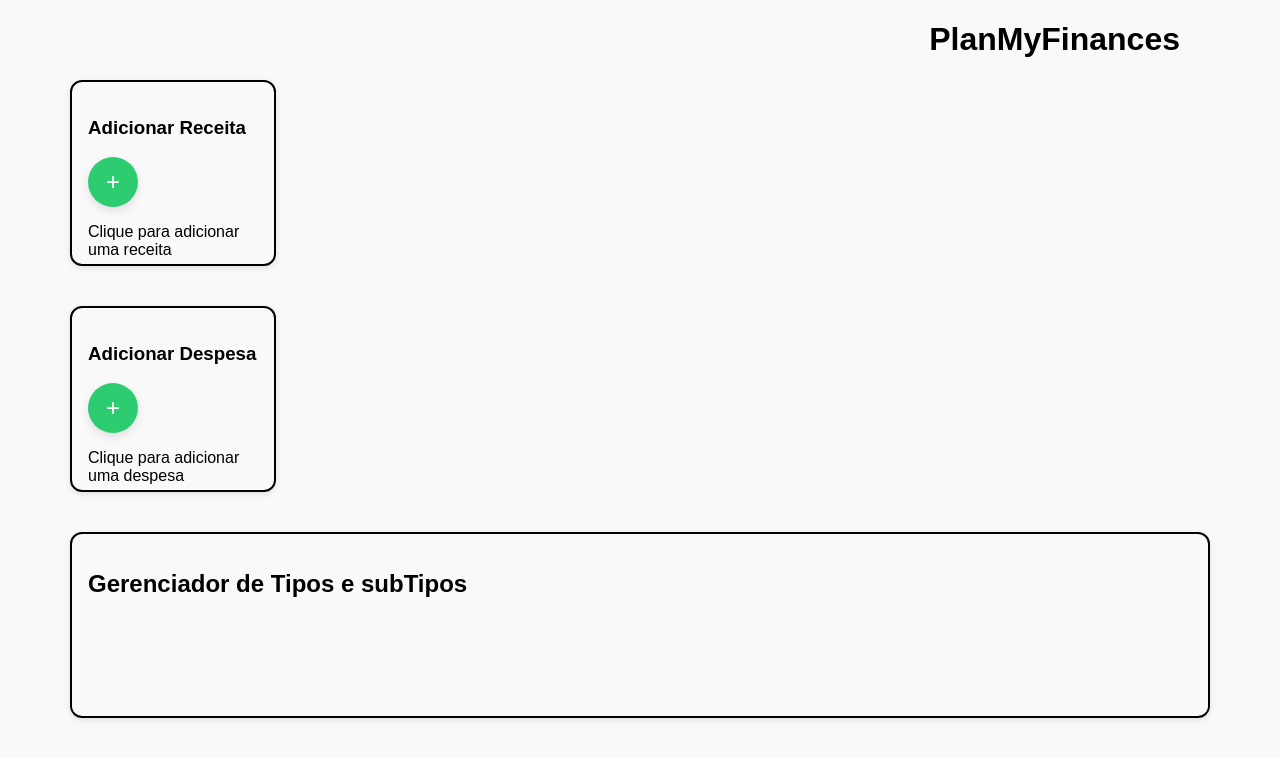
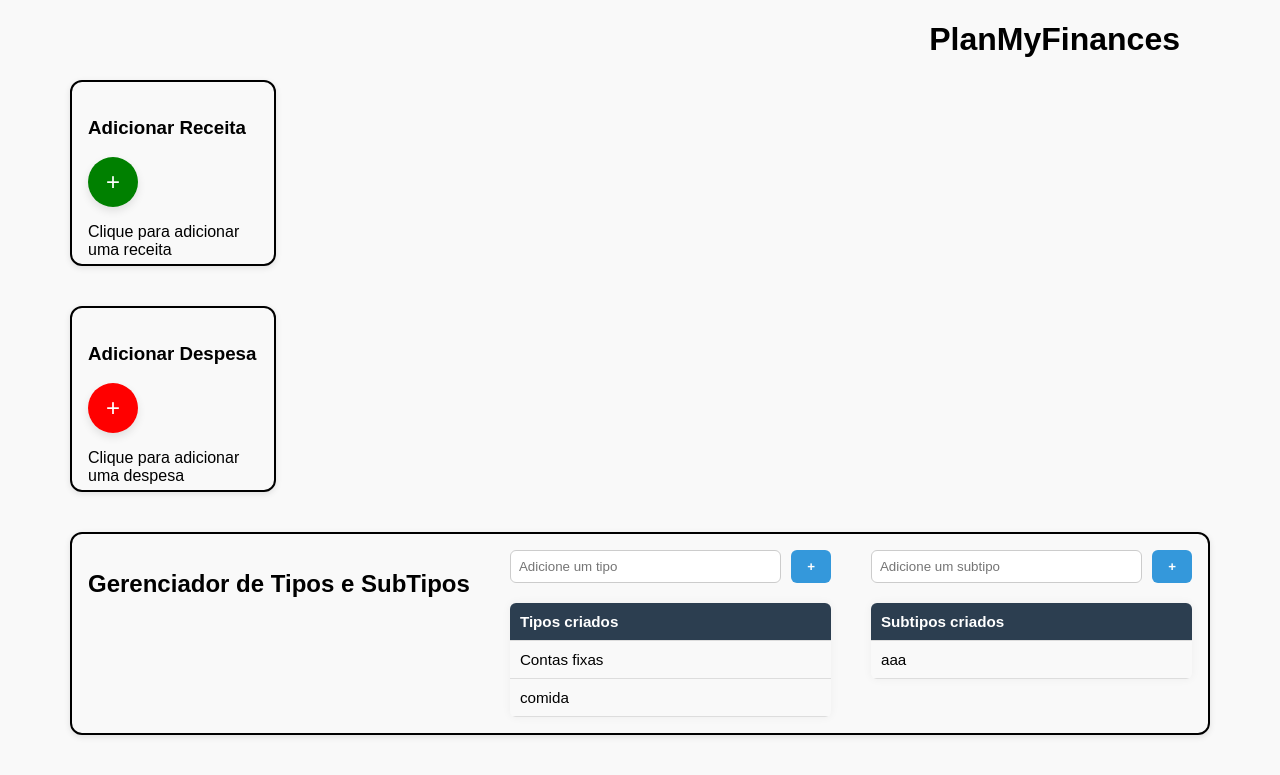
Before and after one commit to hrzanni/PlanMyFinances, a Flask app: page / in a window 1280 px wide. Shown: the part 54-829 px from the top of the page. Before the commit the page ends 776 px from the top, so only its background shows below. Run offline with Flask 3, Linux system fonts and the light colour scheme.

Commit message:
gerenciador de tipos e subtipos concluido

```diff
--- a/app.py
+++ b/app.py
@@ -1,13 +1,36 @@
 from flask import Flask, render_template, request, redirect
 import json
+import csv
 from datetime import datetime
 import os
 
 app = Flask(__name__)
 
+
 @app.route('/')
 def home():
-    return render_template('home.html')
+
+    tipos_disponiveis =[]
+    try:
+        with open('data/tipos.csv', 'r', encoding='utf-8') as csvfile:
+            reader = csv.reader(csvfile)
+            for row in reader:
+                if row:  # evita linhas vazias
+                    tipos_disponiveis.append(row[0])
+    except FileNotFoundError:
+        pass
+
+    subtipos_disponiveis =[]
+    try:
+        with open('data/subtipos.csv', 'r', encoding='utf-8') as csvfile:
+            reader = csv.reader(csvfile)
+            for row in reader:
+                if row:  # evita linhas vazias
+                    subtipos_disponiveis.append(row[0])
+    except FileNotFoundError:
+        pass  # caso o arquivo ainda não exista
+
+    return render_template('home.html', tipos_disponiveis=tipos_disponiveis, subtipos_disponiveis=subtipos_disponiveis)
 
 @app.route('/add-revenue', methods=['POST'])
 def add_revenue():
@@ -57,6 +80,30 @@ def add_expense():
 
     return redirect('/')
 
+@app.route('/add-type', methods=['POST'])
+def add_type():
+    novo_tipo = request.form['tipos']
+
+    with open('data/tipos.csv', 'a', newline='', encoding='utf-8') as csvfile:
+        writer = csv.writer(csvfile)
+        writer.writerow([novo_tipo])
+
+    return redirect('/')
+
+@app.route('/remove-type')
+def remove_type():
+
+    return
+
+@app.route('/add-subtype', methods=['POST'])
+def add_subtype():
+    novo_subtipo = request.form['subtipos']
+
+    with open('data/subtipos.csv', 'a', newline='', encoding='utf-8') as csvfile:
+        writer = csv.writer(csvfile)
+        writer.writerow([novo_subtipo])
+
+    return redirect('/')
 
 if __name__ == '__main__':
     app.run(debug=True, port=5000)
--- /dev/null
+++ b/data/subtipos.csv
@@ -0,0 +1 @@
+aaa
--- /dev/null
+++ b/data/tipos.csv
@@ -0,0 +1,2 @@
+Contas fixas
+comida
--- a/static/styles.css
+++ b/static/styles.css
@@ -70,8 +70,8 @@ body {
   box-shadow: 0 2px 6px rgba(0, 0, 0, 0.1);
 }
 
-.add-button {
-  background-color: #2ecc71; /* verde suave */
+.add-button-green {
+  background-color: green;
   color: white;
   font-size: 24px;
   border: none;
@@ -83,8 +83,25 @@ body {
   box-shadow: 0 4px 8px rgba(0, 0, 0, 0.1);
 }
 
-.add-button:hover {
-  background-color: #27ae60; /* verde mais escuro no hover */
+.add-button-green:hover {
+  background-color: rgb(87, 255, 87);
+}
+
+.add-button-red {
+  background-color: red;
+  color: white;
+  font-size: 24px;
+  border: none;
+  border-radius: 50%;
+  width: 50px;
+  height: 50px;
+  cursor: pointer;
+  transition: background-color 0.3s ease;
+  box-shadow: 0 4px 8px rgba(0, 0, 0, 0.1);
+}
+
+.add-button-red:hover {
+  background-color: rgb(255, 67, 67);
 }
 
 .modal-content label {
@@ -160,12 +177,81 @@ body {
   color: #000;
 }
 
-.add-type {
-  height: 150px;
+/* Gerenciador de tipos e subtipos */
+
+.add-typeANDSubtype {
+  height: auto;
   width: auto;
+  display: flex;
+  justify-content: space-between;
+  gap: 40px;
   padding: 16px;
   margin: 40px 0;
   border: 2px solid black;
   border-radius: 12px;
   box-shadow: 0 2px 6px rgba(0, 0, 0, 0.1);
+  flex-wrap: wrap;
 }
+
+.add-typeANDSubtype-type,
+.add-typeANDSubtype-subtype {
+  flex: 1;
+  min-width: 300px;
+}
+
+.add-typeANDSubtype-type form,
+.add-typeANDSubtype-subtype form {
+  display: flex;
+  gap: 10px;
+  margin-bottom: 20px;
+}
+
+.add-typeANDSubtype input[type="text"] {
+  flex: 1;
+  padding: 8px;
+  border: 1px solid #ccc;
+  border-radius: 6px;
+}
+
+.add-type-button,
+.add-subtype-button {
+  padding: 8px 16px;
+  background-color: #3498db;
+  border: none;
+  color: white;
+  border-radius: 6px;
+  cursor: pointer;
+  font-weight: bold;
+  transition: background-color 0.3s ease;
+}
+
+.add-type-button:hover,
+.add-subtype-button:hover {
+  background-color: #2980b9;
+}
+
+.styled-table {
+  border-collapse: collapse;
+  font-size: 0.95rem;
+  width: 100%;
+  border-radius: 6px;
+  overflow: hidden;
+  box-shadow: 0 0 10px rgba(0, 0, 0, 0.05);
+}
+
+.styled-table thead {
+  background-color: #2c3e50;
+  color: white;
+  font-weight: bold;
+}
+
+.styled-table th,
+.styled-table td {
+  padding: 10px;
+  text-align: left;
+  border-bottom: 1px solid #ddd;
+}
+
+.styled-table tbody tr:nth-child(even) {
+  background-color: #f9f9f9;
+}
--- a/templates/home.html
+++ b/templates/home.html
@@ -5,13 +5,13 @@
     <div class="add-container">
       <div class="add">
         <h3>Adicionar Receita</h3>
-        <button id="add-button-revenue" class="add-button">+</button>
+        <button id="add-button-revenue" class="add-button-green">+</button>
         <p>Clique para adicionar uma receita</p>
       </div>
 
       <div class="add">
         <h3>Adicionar Despesa</h3>
-        <button id="add-button-expense" class="add-button">+</button>
+        <button id="add-button-expense" class="add-button-red">+</button>
         <p>Clique para adicionar uma despesa</p>
       </div>
     </div>
@@ -66,8 +66,49 @@
         </div>
       </div>
 
-    <div class="add-type">
-        <h2>Gerenciador de Tipos e subTipos</h2>
+    <div class="add-typeANDSubtype">
+        <h2>Gerenciador de Tipos e SubTipos</h2>
+        <div class="add-typeANDSubtype-type">
+            <form action="/add-type" method="POST">
+                <input type="text" name="tipos" placeholder="Adicione um tipo" required>
+                <button class="add-type-button" type="submit">+</button>
+            </form>
+            <table class="styled-table">
+                <thead>
+                  <tr>
+                    <th>Tipos criados</th>
+                  </tr>
+                </thead>
+                <tbody>
+                  {% for item in tipos_disponiveis %}
+                    <tr>
+                      <td>{{ item }}</td>
+                    </tr>
+                  {% endfor %}
+                </tbody>
+              </table>
+        </div>
+
+        <div class="add-typeANDSubtype-subtype">
+            <form action="/add-subtype" method="POST">
+                <input type="text" name="subtipos" placeholder="Adicione um subtipo" required>
+                <button class="add-subtype-button" type="submit">+</button>
+            </form>
+            <table class="styled-table">
+                <thead>
+                  <tr>
+                    <th>Subtipos criados</th>
+                  </tr>
+                </thead>
+                <tbody>
+                  {% for item in subtipos_disponiveis %}
+                    <tr>
+                      <td>{{ item }}</td>
+                    </tr>
+                  {% endfor %}
+                </tbody>
+              </table>
+        </div>
 
     </div>
 
--- /dev/null
+++ b/tipos.csv
@@ -0,0 +1,4 @@
+Contas Fixas
+Contas Fixas
+Contas Fixas
+Contas Fixas
```
